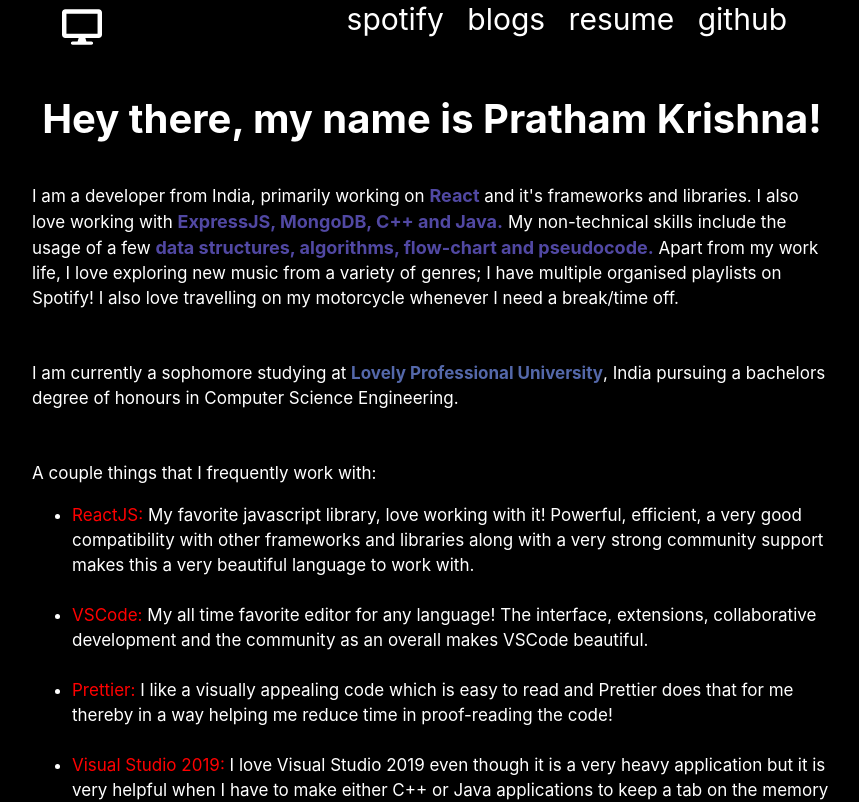
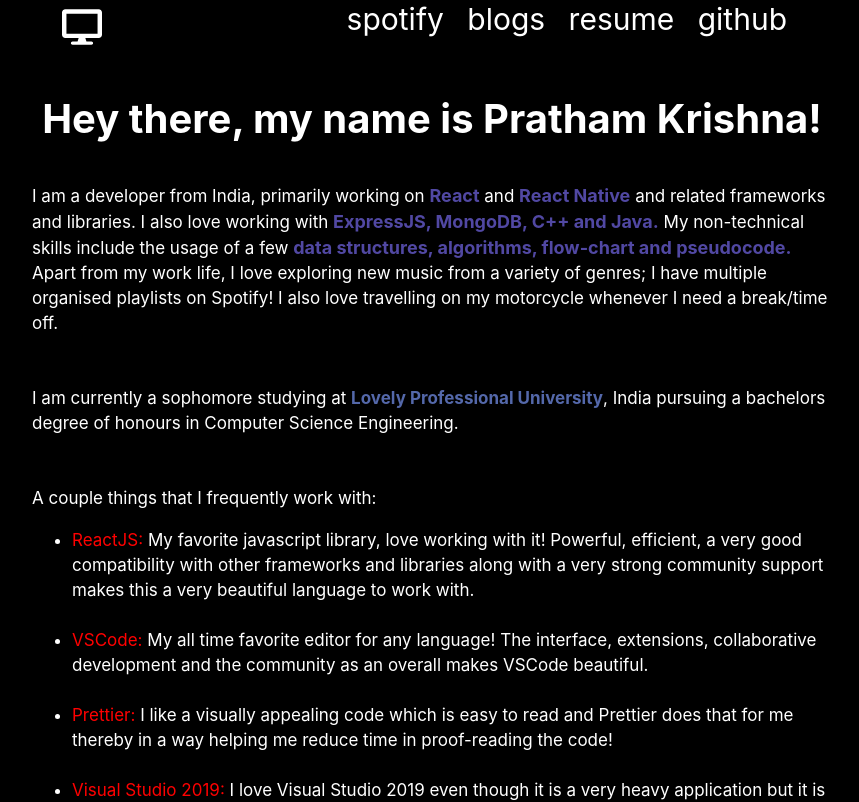
Before and after one commit to Prathamkrishna/Prathamkrishna-website, a Next.js app: page / in a window 1280 px wide. Shown: the top 802 px of the page, without its empty margins (208-1067 px from the left). Built offline with nearby package versions, Linux system fonts and the light colour scheme.

Commit message:
chores: edited content on home page

```diff
--- a/package.json
+++ b/package.json
@@ -8,7 +8,7 @@
     "start": "next start"
   },
   "dependencies": {
-    "next": "11.0.1",
+    "next": "^11.0.1",
     "react": "17.0.2",
     "react-icons": "^4.2.0",
     "styled-components": "^5.3.0"
--- a/pages/index.js
+++ b/pages/index.js
@@ -8,12 +8,12 @@
       <title>
         Pratham Krishna
       </title>
-      <meta name="description" content="Hey! My name is Pratham Krishna and I'm a developer from India, primarily working on React and it's frameworks like Nextjs. I also happen to work on React native, node, expressJS and MongoDB!" />
+      <meta name="description" content="Hey! My name is Pratham Krishna and I'm a developer from India, primarily working on React and react native and it's frameworks like Nextjs. I also happen to work on React native, node, expressJS and MongoDB!" />
       <meta httpEquiv = "content-language" content = "en"></meta>
       <br />
       <h1 className={styles.bodyheader}>Hey there, my name is Pratham Krishna!</h1>
       <br />
-      I am a developer from India, primarily working on <strong className={styles.strongtext}>React</strong> and it's frameworks and libraries. I also love working with <strong className={styles.strongtext}>ExpressJS, MongoDB, C++ and Java.</strong> My non-technical skills include the usage of a few <strong className={styles.strongtext}>data structures, algorithms, flow-chart and pseudocode.</strong> Apart from my work life, I love exploring new music from a variety of genres; I have multiple organised playlists on Spotify! I also love travelling on my motorcycle whenever I need a break/time off.
+      I am a developer from India, primarily working on <strong className={styles.strongtext}>React</strong> and <strong className={styles.strongtext}>React Native</strong> and related frameworks and libraries. I also love working with <strong className={styles.strongtext}>ExpressJS, MongoDB, C++ and Java.</strong> My non-technical skills include the usage of a few <strong className={styles.strongtext}>data structures, algorithms, flow-chart and pseudocode.</strong> Apart from my work life, I love exploring new music from a variety of genres; I have multiple organised playlists on Spotify! I also love travelling on my motorcycle whenever I need a break/time off.
       <br /><br /><br />
       I am currently a sophomore studying at <Link href="https://www.lpu.in"><a><strong className={styles.otherlinks}>Lovely Professional University</strong></a></Link>, India pursuing a bachelors degree of honours in Computer Science Engineering.
       <br /><br /><br />
```
Also changed, not shown: 1 other file (tests, documents, lock files or other folders).
